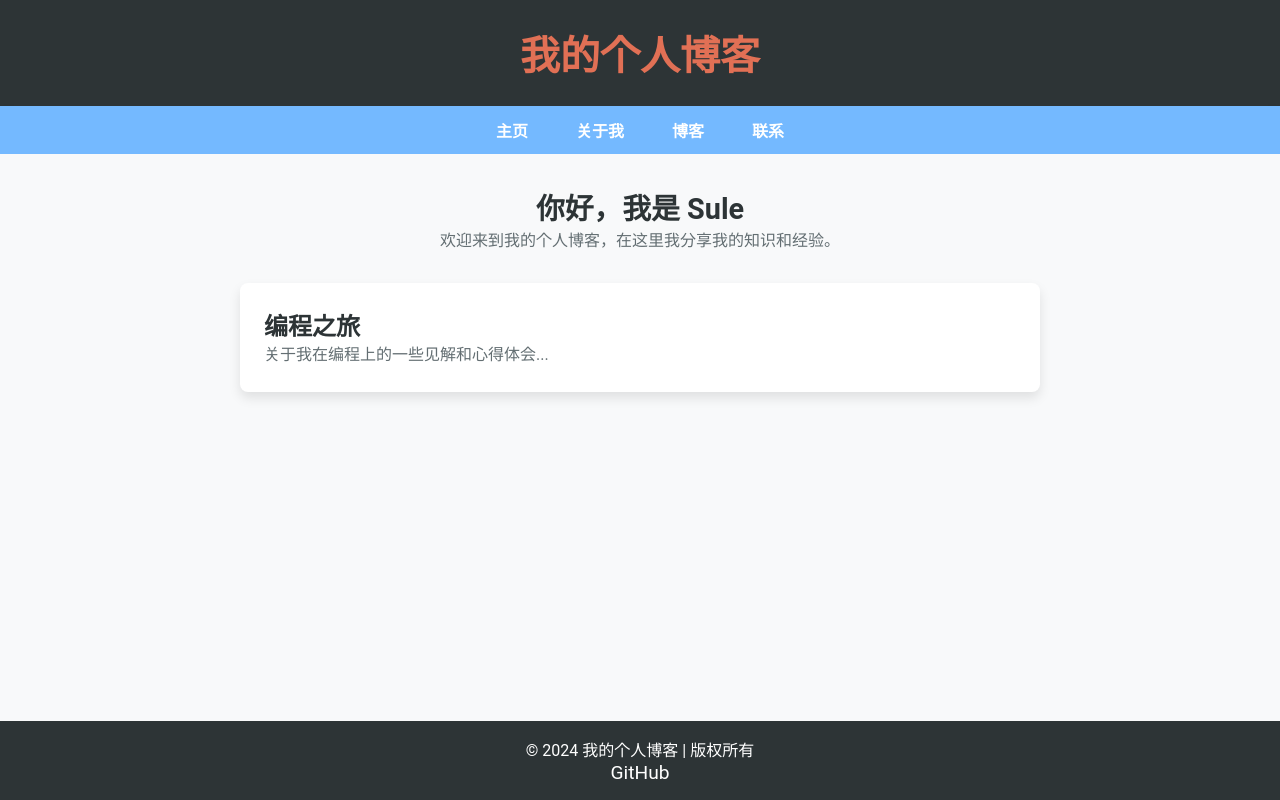
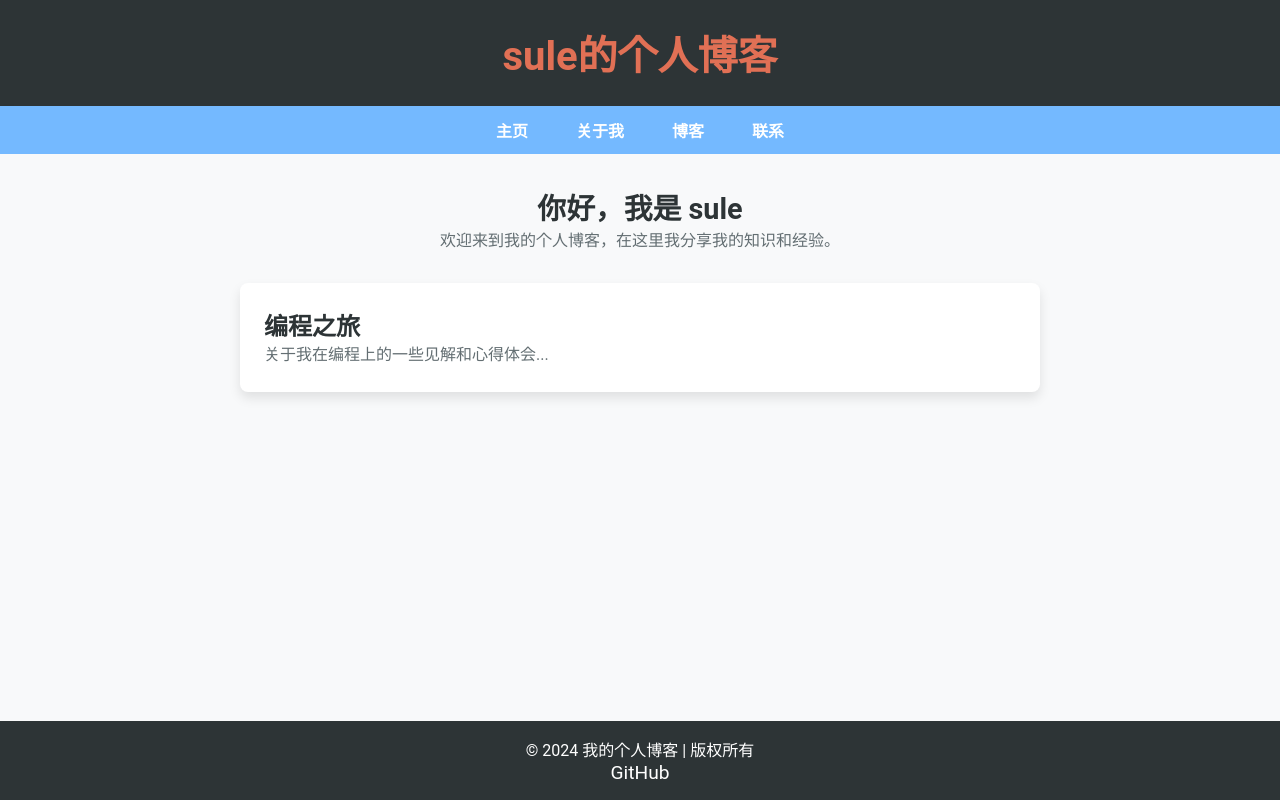
Before and after one commit to suleppp/suleppp.github.io, a plain HTML site: page index.html in a window 1280 px wide. Drawn offline with Linux system fonts and the light colour scheme.

Commit message:
Update index.html

```diff
--- a/index.html
+++ b/index.html
@@ -142,7 +142,7 @@
 
     <!-- 头部 -->
     <header>
-        <h1>我的个人博客</h1>
+        <h1>sule的个人博客</h1>
     </header>
 
     <!-- 导航栏 -->
@@ -157,7 +157,7 @@
     <main>
         <!-- 个人信息 -->
         <section class="profile">
-            <h2>你好，我是 Sule</h2>
+            <h2>你好，我是 sule</h2>
             <p>欢迎来到我的个人博客，在这里我分享我的知识和经验。</p>
         </section>
 
```
